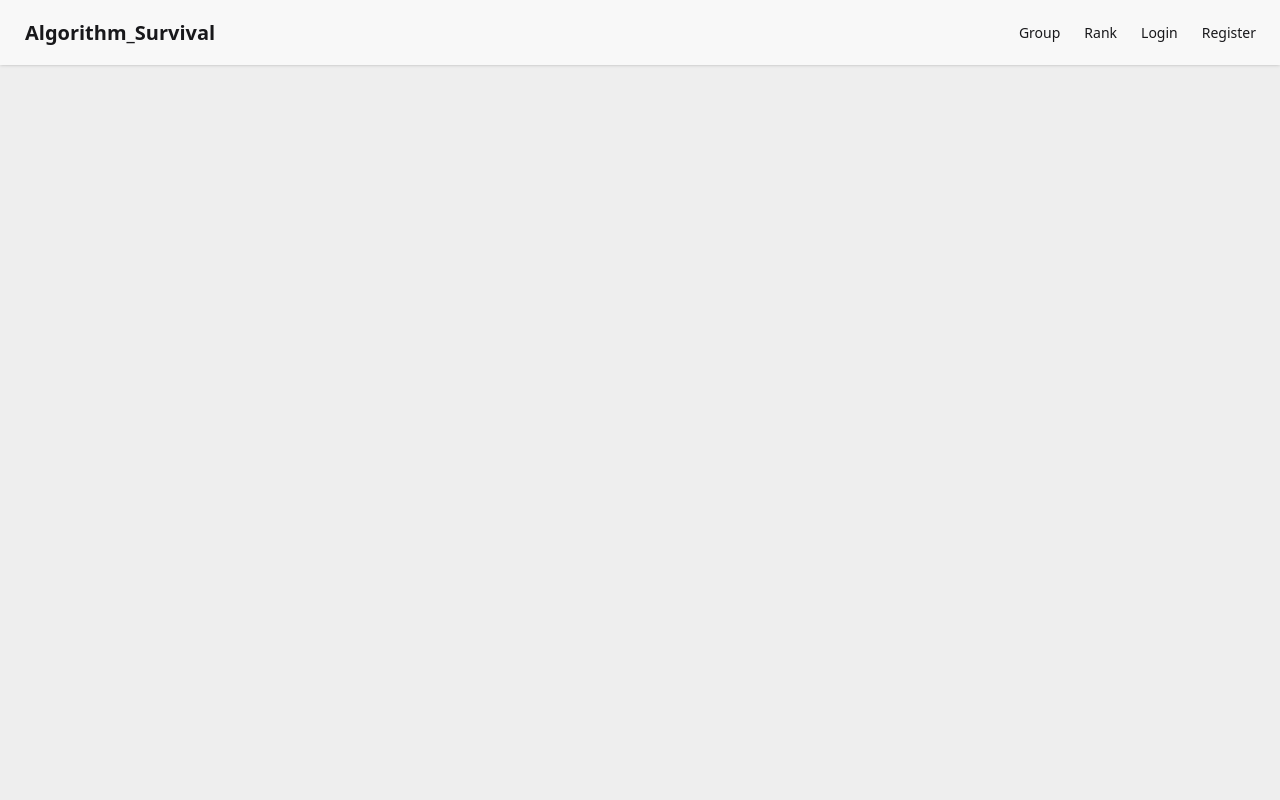
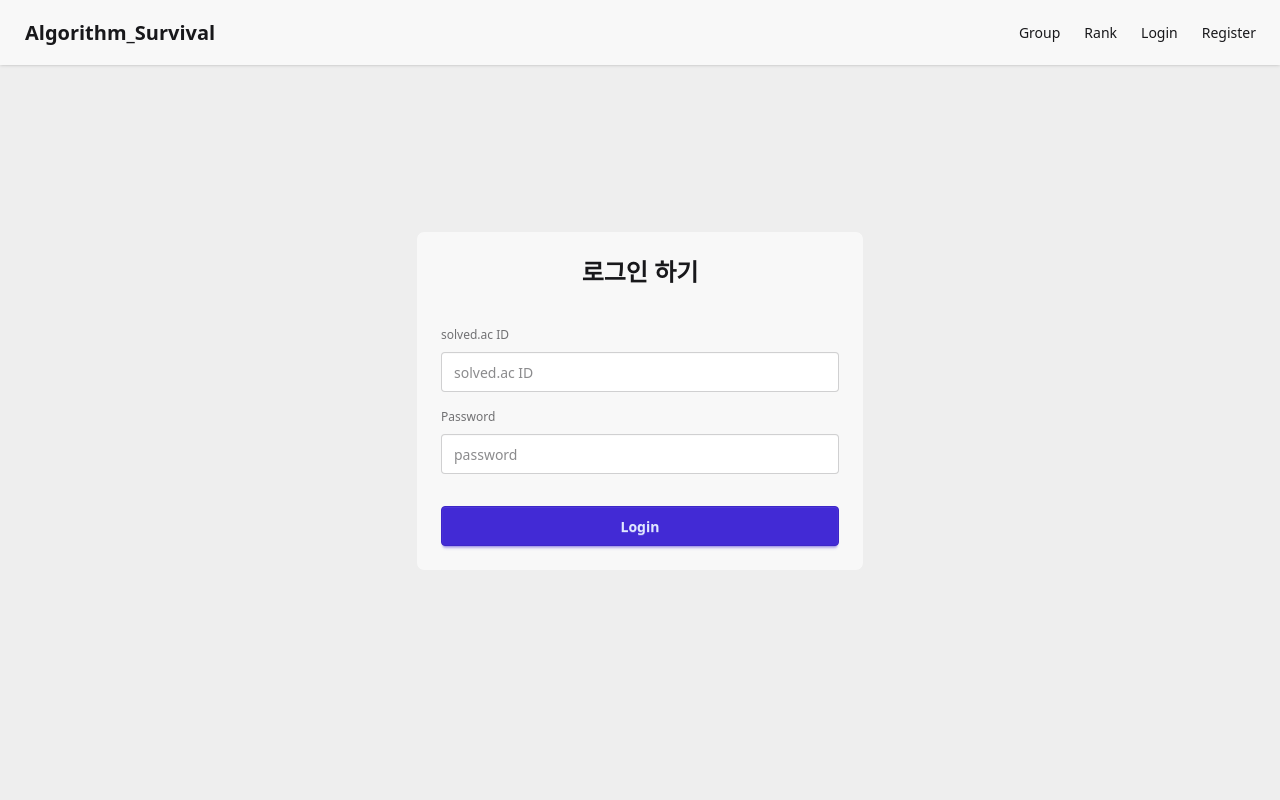
Before and after one commit to 7seoul/algorithm-survival-client, a React (Vite) app: page /login in a window 1280 px wide. Shown: the top 800 px of the page. Built offline with nearby package versions, Linux system fonts and the light colour scheme; a web font is replaced by a local one.

Commit message:
feature : login page 제작

```diff
--- a/package.json
+++ b/package.json
@@ -10,6 +10,7 @@
     "preview": "vite preview"
   },
   "dependencies": {
+    "@hookform/resolvers": "^5.0.1",
     "@tanstack/react-query": "^5.71.10",
     "daisyui": "^5.0.12",
     "ky": "^1.8.0",
@@ -17,7 +18,9 @@
     "react": "^19.0.0",
     "react-dom": "^19.0.0",
     "react-hook-form": "^7.55.0",
-    "react-router": "^7.4.1"
+    "react-router": "^7.4.1",
+    "zod": "^3.24.2",
+    "zustand": "^5.0.3"
   },
   "devDependencies": {
     "@eslint/js": "^9.21.0",
--- a/src/App.tsx
+++ b/src/App.tsx
@@ -8,6 +8,7 @@ import GroupPage from '@/pages/GroupPage'
 import GroupRankPage from '@/pages/GroupRankPage'
 import UserRankPage from '@/pages/UserRankPage'
 import Foot from '@/components/Footer'
+import LoginPage from '@/pages/LoginPage'
 const queryClient = new QueryClient()
 
 function App() {
@@ -19,7 +20,7 @@ function App() {
         <div className="w-full max-w-6xl flex flex-col gap-6">
         <Routes>
           <Route path='/' element={<MainPage></MainPage>} />
-          <Route path='/login' element={<></>} />
+          <Route path='/login' element={<LoginPage></LoginPage>} />
           <Route path='/register' element={<></>} />
           <Route path='/forget-password' element={<></>} />
           <Route path='/groups' element={<GroupPage></GroupPage>} />
--- a/src/apis/apis.ts
+++ b/src/apis/apis.ts
@@ -1,3 +1,4 @@
+import { LoginFromData, LoginResponse } from "@/pages/LoginPage";
 import { GroupRankResponse, GroupMainResponse, GroupInfoResponse, GroupListResponse, UserRankResponse } from "@/types/GroupType";
 import ky from "ky";
 
@@ -29,3 +30,9 @@ export const getGroupList = async (): Promise<GroupListResponse> => {
 export const getAvatarUrl = (id: number): string => {
   return `https://api.dicebear.com/9.x/thumbs/svg?seed=${id * 10}&scale=80`;
 }
+
+export const authLogin = async (inputData : LoginFromData): Promise<LoginResponse> => {
+  return await api.post(`auth/login`,{
+    json: inputData
+  }).json()
+}
--- /dev/null
+++ b/src/pages/LoginPage.tsx
@@ -0,0 +1,86 @@
+import { useCallback, useMemo, useState } from "react"
+import { useForm } from "react-hook-form"
+import { zodResolver } from '@hookform/resolvers/zod'
+import { z } from 'zod'
+import { useMutation } from "@tanstack/react-query"
+import { authLogin } from "@/apis/apis"
+
+export interface LoginFromData{
+  handle : string
+  password : string
+}
+
+// const passwordRegex = /^(?=.*[a-zA-Z])(?=.*\d)(?=.*[@$&*?!%])[A-Za-z\d!@$%&*?]{8,15}$/
+
+export interface LoginResponse{
+  success : boolean
+  message ?: string
+}
+
+const userSchema = z.object({
+  handle : z
+    .string()
+    .min(2, {message : '닉네임은 2글자 이상입니다.'}),
+  password : z
+    .string()
+    .min(8, {message: '비밀번호는 8글자 이상입니다.'})
+    // .regex(passwordRegex, {message: "비밀번호는 영문, 숫자, 특수문자(~!@#$%^&*)가 모두 조합되어 있습니다다."}),
+})
+
+type userType = z.infer<typeof userSchema>
+
+function LoginPage(){
+  const [errorMessage, setErrorMesssage] = useState<string>('')
+  const { register, handleSubmit, formState:{errors} } = useForm<userType>({
+    resolver: zodResolver(userSchema),
+    defaultValues: {
+      handle: "",
+      password: "",
+    }
+  })
+
+  const mutation = useMutation({
+    mutationKey: [`Login`],
+    mutationFn: authLogin,
+  })
+
+  const loginHandler = useCallback((inputData:LoginFromData)=>{
+    mutation.mutate(inputData, {
+        onSuccess: (data) => {
+          console.log(data)
+          if (data.success === true){
+
+          }
+          else{
+            setErrorMesssage(data.message ? data.message : '')
+          }
+        }
+      })
+
+  },[])
+  return (
+    <div className="h-screen -mt-16 flex items-center justify-center">
+      <form className="fieldset w-md bg-base-200 border border-base-300 p-6 rounded-box" onSubmit={handleSubmit(loginHandler)}>
+        <div className="flex justify-center">
+          <h2 className="text-2xl font-semibold">로그인 하기</h2>
+        </div>
+        <div className="flex flex-col gap-4 mt-8">
+          <div className="flex flex-col gap-2">
+            <label className="fieldset-label" >solved.ac ID</label>
+            <input type="text" className="input w-full" placeholder="solved.ac ID" {...register('handle')} />
+            {errors.handle && (<span className="fieldset-label">{errors.handle.message}</span>)}
+          </div>
+          <div className="flex flex-col gap-2">
+            <label className="fieldset-label">Password</label>
+            <input type="password" className="input w-full" placeholder="password"{...register('password')}/>
+            {errors.password && (<span className="fieldset-label">{errors.password.message}</span>)}
+          </div>
+          {errorMessage && <span className="text-error text-sm font-semibold ml-0.5 self-center">{errorMessage}</span>}
+          <input type="submit" value="Login" className="btn btn-primary mt-4" />
+        </div>
+      </form>
+    </div>
+  )
+}
+
+export default LoginPage
```
Also changed, not shown: 1 other file (tests, documents, lock files or other folders).
